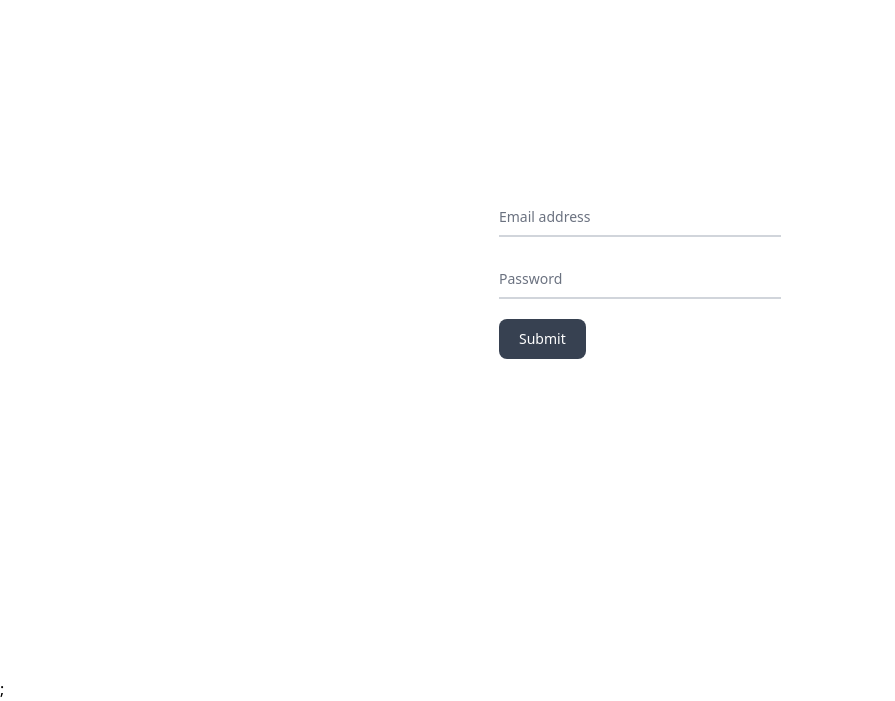
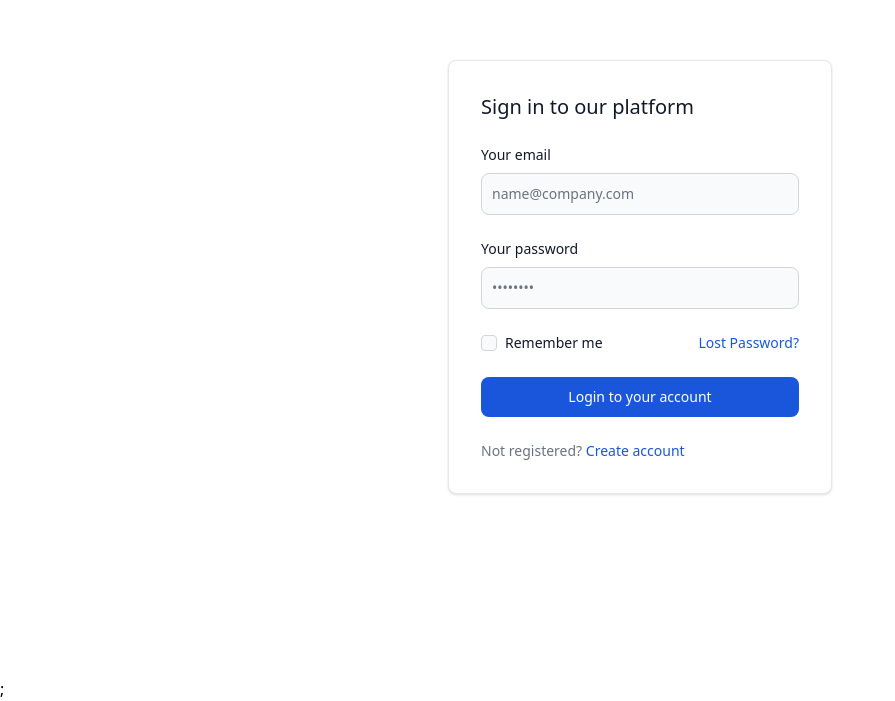
Before and after one commit to 42Seoul-Tea42/frontend, a Next.js app: page /auth/login in a window 1280 px wide. Shown: the part 123-824 px from the top of the page, without its empty margins (0-895 px from the left). Built offline with nearby package versions, Linux system fonts and the light colour scheme.

Commit message:
feat login form
- email로그인을 위한 로그인 폼 ui 추가

```diff
--- a/app/auth/login/LoginForm.tsx
+++ b/app/auth/login/LoginForm.tsx
@@ -2,50 +2,35 @@
 
 function LoginForm() {
   return (
-    <form className="max-w-md mx-auto">
-      <div className="relative z-0 w-full mb-5 group">
-        <input
-          type="email"
-          name="floating_email"
-          id="floating_email"
-          className="block py-2.5 px-10 w-full text-sm text-gray-900 bg-transparent border-0 border-b-2 border-gray-300 appearance-none dark:text-white dark:border-gray-600 dark:focus:border-blue-500 focus:outline-none focus:ring-0 focus:border-blue-600 peer"
-          placeholder=" "
-          required
-        />
-        <label
-          htmlFor="floating_email"
-          className="peer-focus:font-medium absolute text-sm text-gray-500 dark:text-gray-400 duration-300 transform -translate-y-6 scale-75 top-3 -z-10 origin-[0] peer-focus:start-0 rtl:peer-focus:translate-x-1/4 rtl:peer-focus:left-auto peer-focus:text-blue-600 peer-focus:dark:text-blue-500 peer-placeholder-shown:scale-100 peer-placeholder-shown:translate-y-0 peer-focus:scale-75 peer-focus:-translate-y-6"
-        >
-          Email address
-        </label>
-      </div>
-      <div className="relative z-0 w-full mb-5 group">
-        <input
-          type="password"
-          name="floating_password"
-          id="floating_password"
-          className="block py-2.5 px-10 w-full text-sm text-gray-900 bg-transparent border-0 border-b-2 border-gray-300 appearance-none dark:text-white dark:border-gray-600 dark:focus:border-blue-500 focus:outline-none focus:ring-0 focus:border-blue-600 peer"
-          placeholder=" "
-          required
-        />
-        <label
-          htmlFor="floating_password"
-          className="peer-focus:font-medium absolute text-sm text-gray-500 dark:text-gray-400 duration-300 transform -translate-y-6 scale-75 top-3 -z-10 origin-[0] peer-focus:start-0 rtl:peer-focus:translate-x-1/4 peer-focus:text-blue-600 peer-focus:dark:text-blue-500 peer-placeholder-shown:scale-100 peer-placeholder-shown:translate-y-0 peer-focus:scale-75 peer-focus:-translate-y-6"
-        >
-          Password
-        </label>
-      </div>
 
-      <button
-        type="submit"
-        className="text-white bg-gray-700 hover:bg-gray-800 focus:ring-4 focus:outline-none focus:ring-blue-300 font-medium rounded-lg text-sm w-full sm:w-auto px-5 py-2.5 text-center dark:bg-blue-600 dark:hover:bg-blue-700 dark:focus:ring-blue-800"
-        onClick={() => {
-          window.location.href = "/home";
-        }}
-      >
-        Submit
-      </button>
+
+<div className="w-full max-w-sm p-4 bg-white border border-gray-200 rounded-lg shadow sm:p-6 md:p-8 dark:bg-gray-800 dark:border-gray-700">
+    <form className="space-y-6" action="#">
+        <h5 className="text-xl font-medium text-gray-900 dark:text-white">Sign in to our platform</h5>
+        <div>
+            <label htmlFor="email" className="block mb-2 text-sm font-medium text-gray-900 dark:text-white">Your email</label>
+            <input type="email" name="email" id="email" className="bg-gray-50 border border-gray-300 text-gray-900 text-sm rounded-lg focus:ring-blue-500 focus:border-blue-500 block w-full p-2.5 dark:bg-gray-600 dark:border-gray-500 dark:placeholder-gray-400 dark:text-white" placeholder="name@company.com" required></input>
+        </div>
+        <div>
+            <label htmlFor="password" className="block mb-2 text-sm font-medium text-gray-900 dark:text-white">Your password</label>
+            <input type="password" name="password" id="password" placeholder="••••••••" className="bg-gray-50 border border-gray-300 text-gray-900 text-sm rounded-lg focus:ring-blue-500 focus:border-blue-500 block w-full p-2.5 dark:bg-gray-600 dark:border-gray-500 dark:placeholder-gray-400 dark:text-white" required></input>
+        </div>
+        <div className="flex items-start">
+            <div className="flex items-start">
+                <div className="flex items-center h-5">
+                    <input id="remember" type="checkbox" value="" className="w-4 h-4 border border-gray-300 rounded bg-gray-50 focus:ring-3 focus:ring-blue-300 dark:bg-gray-700 dark:border-gray-600 dark:focus:ring-blue-600 dark:ring-offset-gray-800 dark:focus:ring-offset-gray-800" required></input>
+                </div>
+                <label htmlFor="remember" className="ms-2 text-sm font-medium text-gray-900 dark:text-gray-300">Remember me</label>
+            </div>
+            <a href="#" className="ms-auto text-sm text-blue-700 hover:underline dark:text-blue-500">Lost Password?</a>
+        </div>
+        <button type="submit" className="w-full text-white bg-blue-700 hover:bg-blue-800 focus:ring-4 focus:outline-none focus:ring-blue-300 font-medium rounded-lg text-sm px-5 py-2.5 text-center dark:bg-blue-600 dark:hover:bg-blue-700 dark:focus:ring-blue-800">Login to your account</button>
+        <div className="text-sm font-medium text-gray-500 dark:text-gray-300">
+            Not registered? <a href="#" className="text-blue-700 hover:underline dark:text-blue-500">Create account</a>
+        </div>
     </form>
+</div>
+
   );
 }
 
--- a/app/auth/login/page.tsx
+++ b/app/auth/login/page.tsx
@@ -1,10 +1,8 @@
 "use client";
 
-import { useRouter } from "next/navigation";
 import LoginForm from "./LoginForm";
 
 function Login() {
-  const router = useRouter();
 
   return (
     <div className="flex items-center justify-center w-full h-screen bg-white">
--- a/app/layout.tsx
+++ b/app/layout.tsx
@@ -1,5 +1,4 @@
 import "./styles/tailwind.css";
-import Head from "next/head";
 import type { Metadata } from "next";
 
 export const metadata: Metadata = {
@@ -11,10 +10,6 @@ function RootLayout({ children }: { children: React.ReactNode }) {
   return (
     <>
       <html lang="en">
-        <Head>
-          <title>tea for two</title>
-          <meta name="viewport" content="width=device-width, initial-scale=1" />
-        </Head>
         <body>{children}</body>
       </html>
     </>
```
Also changed, not shown: .eslintrc.js.
